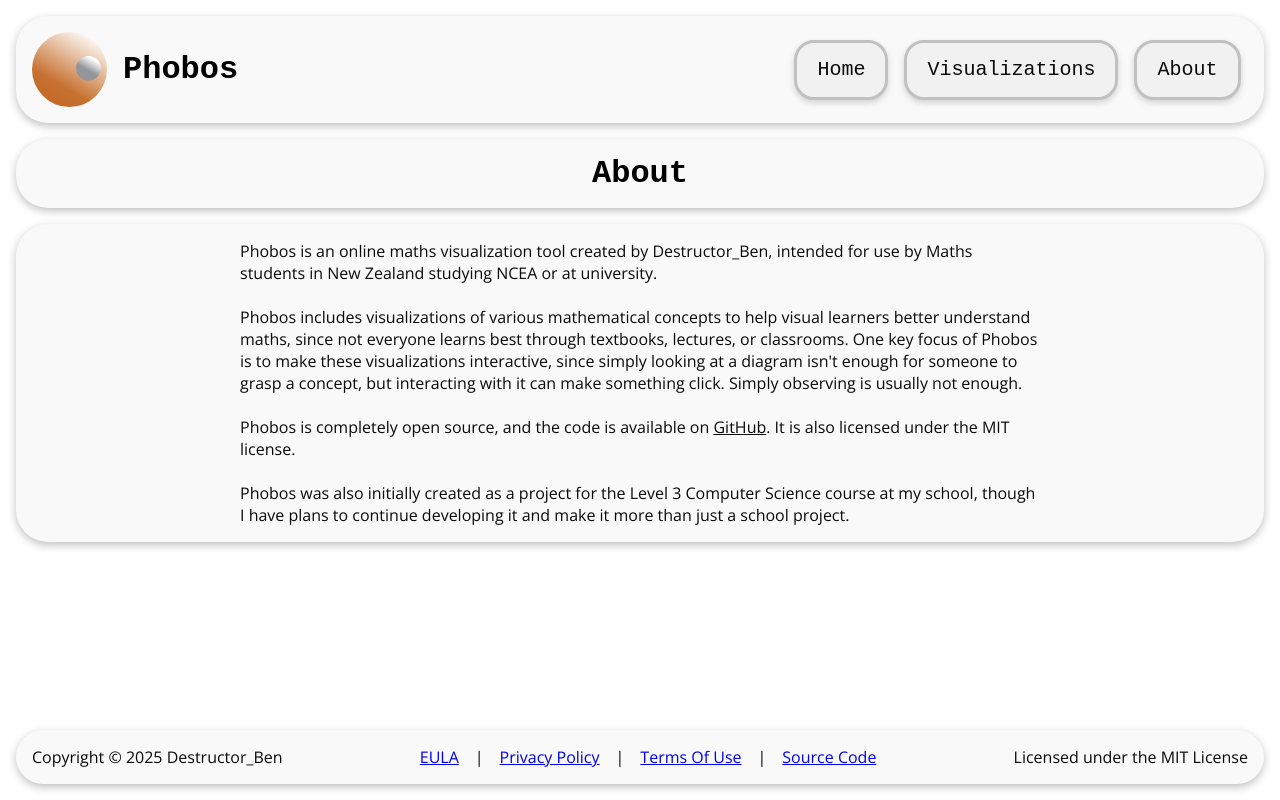
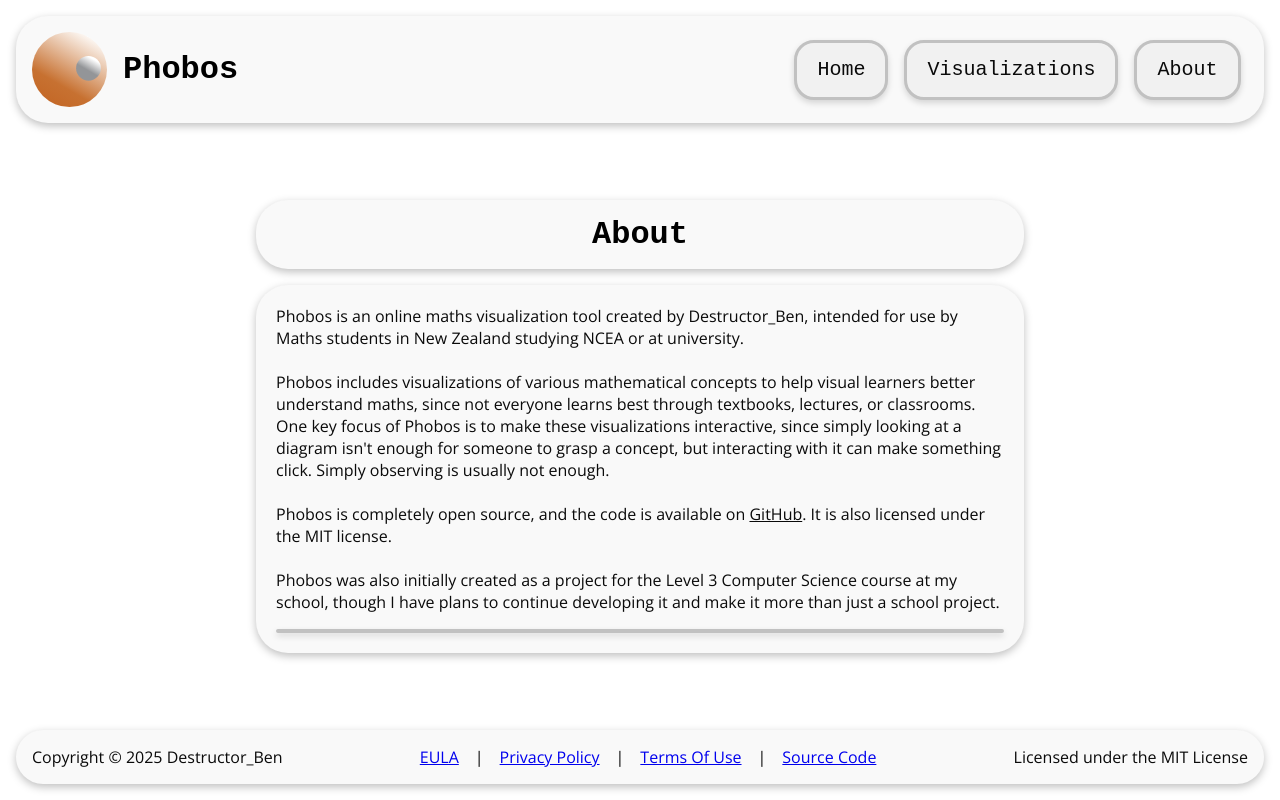
Before and after one commit to Destructor-Ben/L3COSC-Maths-Website, a SvelteKit app: page /about in a window 1280 px wide. Built offline with nearby package versions, Linux system fonts and the light colour scheme; a web font is replaced by a local one.

Commit message:
New about page styling

```diff
--- a/src/lib/style/variables.css
+++ b/src/lib/style/variables.css
@@ -35,6 +35,9 @@
   --transition-function: cubic-bezier(0.4, 0, 0.2, 1);
 
   --border: 3px solid var(--col-highlight);
+
+  --article-width: 768px;
+  --article-padding: 1.25em;
 }
 
 /* Light mode - Applied based if the operating system wants to use light mode */
--- a/src/routes/about/+page.svelte
+++ b/src/routes/about/+page.svelte
@@ -2,13 +2,17 @@
   <title>Phobos - About</title>
 </svelte:head>
 
+<!--
+  A container is needed since we want the content to have a gap, but we can't set it on <main>
+  without messing with other pages.
+ -->
 <div class="container">
-  <div class="mg">
+  <div class="mg heading">
     <h1>About</h1>
   </div>
 
-  <div class="mg about-container">
-    <div class="about">
+  <div class="mg about">
+    <div>
       <p>
         Phobos is an online maths visualization tool created by Destructor_Ben,
         intended for use by Maths students in New Zealand studying NCEA or at university.
@@ -35,26 +39,40 @@
         Phobos was also initially created as a project for the Level 3 Computer Science course at my school,
         though I have plans to continue developing it and make it more than just a school project.
       </p>
+
+      <hr />
     </div>
   </div>
 </div>
 
 <style>
   .container {
+    /* Grow to fill the parent container */
+    flex: 1;
+
+    /* Set flex styles, including gap (which can't be set on <main> without messing with other pages) */
     display: flex;
     flex-direction: column;
-    align-items: stretch;
+    align-items: center;
     justify-content: center;
     gap: 1em;
   }
 
-  .about-container {
-    display: flex;
-    flex-direction: column;
-    align-items: center;
+  .heading {
+    /* Text being too wide makes it hard to read */
+    width: var(--article-width);
   }
 
   .about {
-    max-width: 800px;
+    /* Text being too wide makes it hard to read */
+    width: var(--article-width);
+
+    /* Text requires a larger amount of padding to look nice */
+    padding: var(--article-padding);
+
+    /* Fixes the horizontal rule adding making the div seem too large */
+    hr {
+      margin-bottom: 0;
+    }
   }
 </style>
```
